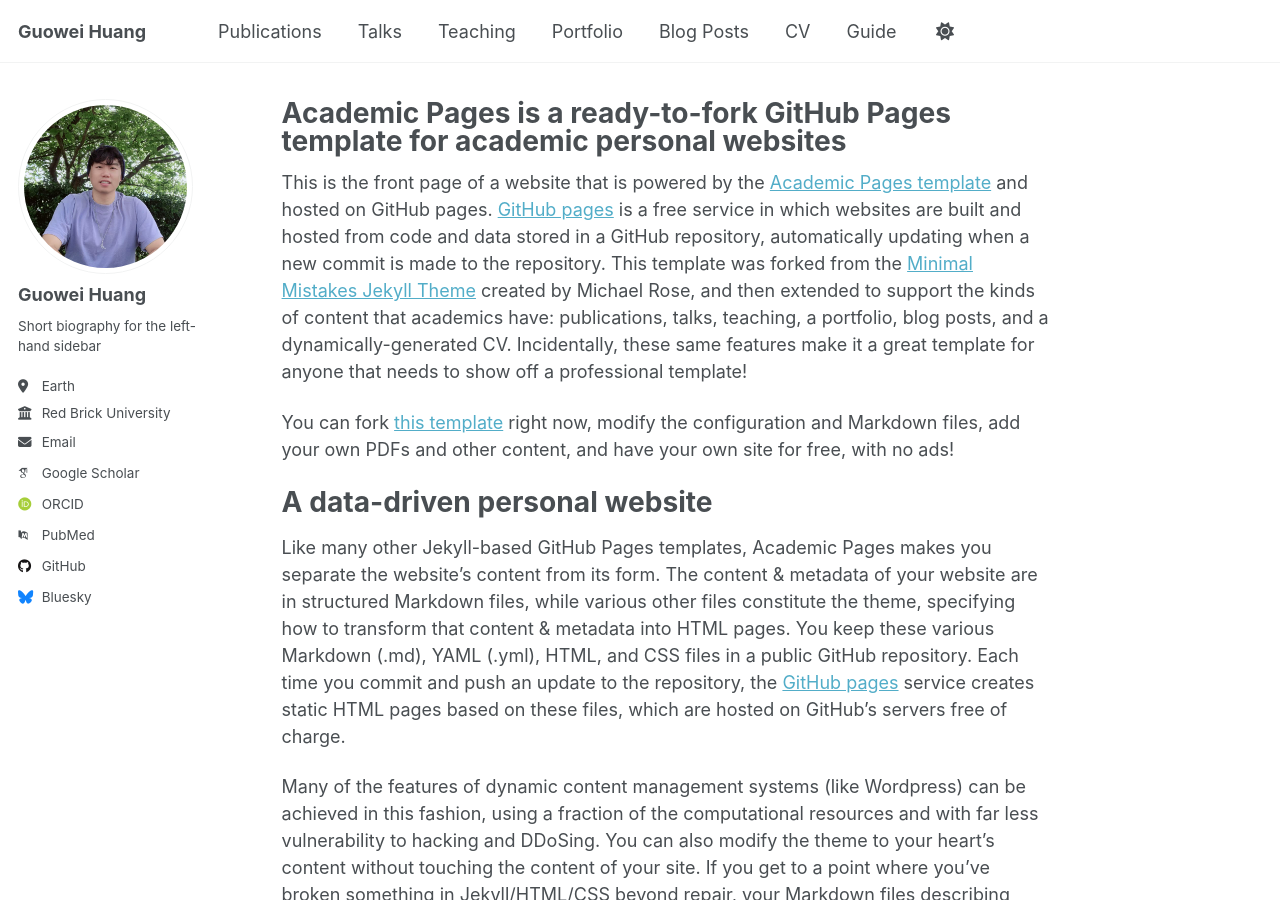
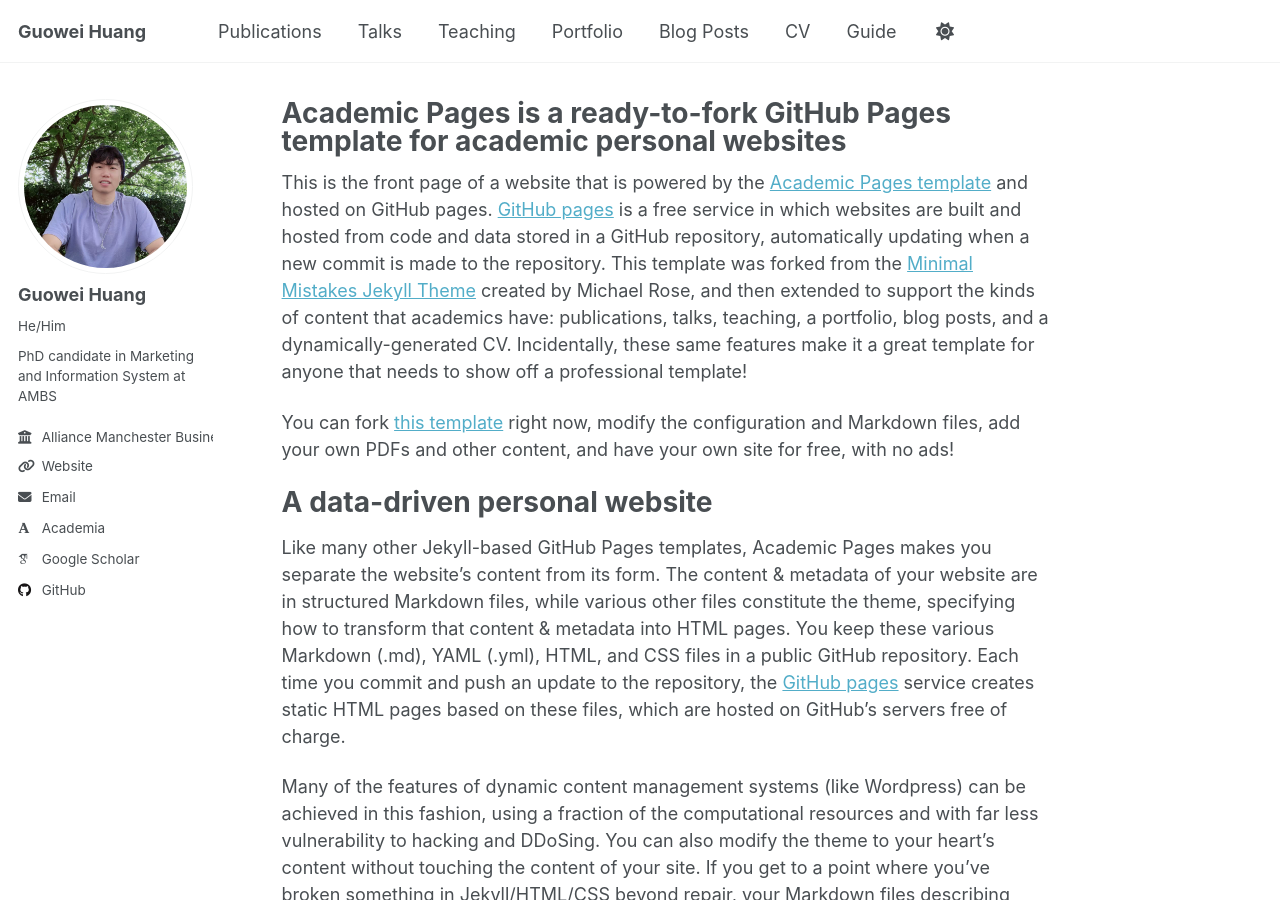
Before and after one commit to Oliverhuang123/Oliverhuang123.github.io, a Jekyll site: the page built from _pages/about.md, in a window 1280 px wide and 900 px high. Built offline with Jekyll 4.4.1, drawn with Linux system fonts in a browser that asks for light colours; some web fonts are replaced; a script that is not in the unit is left out.

Commit message:
Update _config.yml

```diff
--- a/_config.yml
+++ b/_config.yml
@@ -24,21 +24,21 @@ author:
   # Biographic information
   avatar           : "personal.jpg"
   name             : "Guowei Huang"
-  pronouns         : # example: "she/her"
-  bio              : "Short biography for the left-hand sidebar"
-  location         : "Earth"
-  employer         : "Red Brick University"
-  uri              : # URL
-  email            : "none@example.org"
+  pronouns         : "He/Him"
+  bio              : "PhD candidate in Marketing and Information System at AMBS"
+  # location         : "Earth"
+  employer         : "Alliance Manchester Business School, University of Manchester"
+  uri              : https://research.manchester.ac.uk/en/persons/guowei.huang-postgrad
+  email            : "guowei.huang@postgrad.manchester.ac.uk"
 
   # Academic websites
-  academia         : # URL
+  academia         : "https://research.manchester.ac.uk/en/persons/guowei.huang-postgrad"
   arxiv            : # URL - Update with the correct link to your profile
-  googlescholar    : "https://scholar.google.com/citations?user=PS_CX0AAAAAJ"
+  googlescholar    : "https://scholar.google.com/citations?user=tqEWSucAAAAJ&hl=en"
   impactstory      : # URL
-  orcid            : "http://orcid.org/yourorcidurl"
+  # orcid            : "http://orcid.org/yourorcidurl"
   semantic         : # URL
-  pubmed           : "https://www.ncbi.nlm.nih.gov/pubmed/?term=john+snow"
+  # pubmed           : "https://www.ncbi.nlm.nih.gov/pubmed/?term=john+snow"
   researchgate     : # URL
   scopus           : # URL
 
@@ -46,13 +46,13 @@ author:
   bitbucket        : # Username - Update with your username on the site
   codepen          : # Username
   dribbble         : # Username
-  github           : "academicpages"
+  github           : "https://github.com/Oliverhuang123"
   kaggle           : # Username
   stackoverflow    : # User number or user number and name (i.e., use "1" or "1/jeff-atwood")
 
   # Social media
   artstation       : # Username
-  bluesky          : "bsky.app" # Replace this with you Bluesky username
+  # bluesky          : "bsky.app" # Replace this with you Bluesky username
   facebook         : # Username
   flickr           : # Username
   foursquare       : # Username
```
